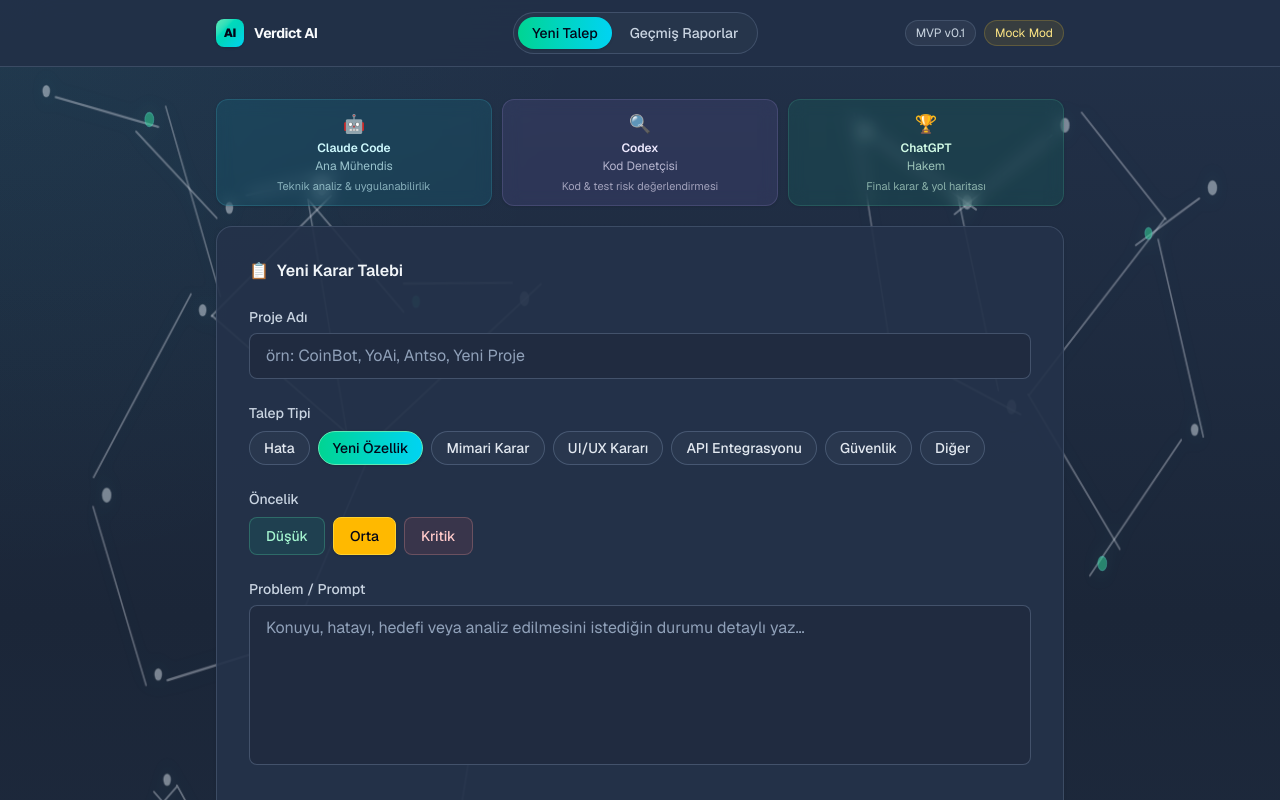
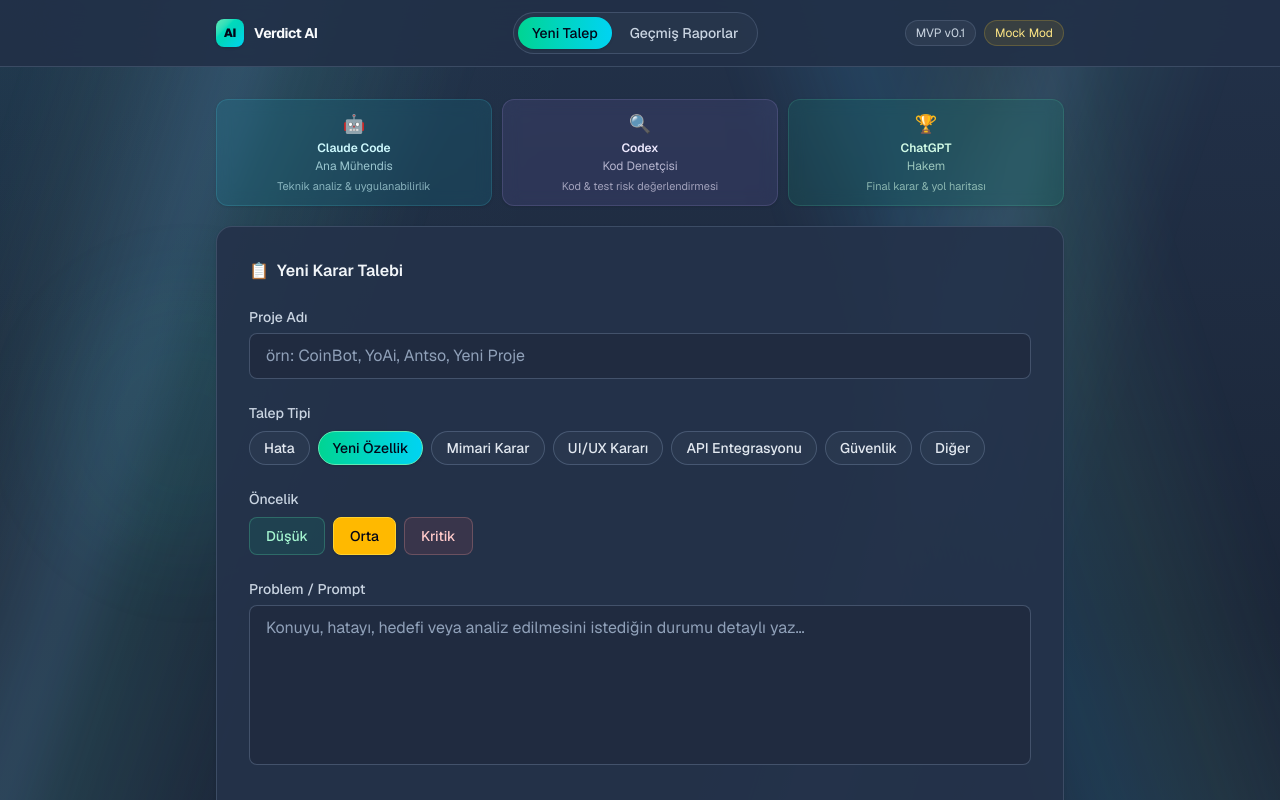
Before and after one commit to onursuay/Verdict-ai, a Next.js app: page / in a window 1280 px wide. Shown: the top 800 px of the page. Built offline with nearby package versions, Linux system fonts and the light colour scheme.

Commit message:
Replace network animation with light sweeps

```diff
--- a/app/globals.css
+++ b/app/globals.css
@@ -27,7 +27,7 @@
   color: #ecfeff;
 }
 
-.algorithm-layer {
+.light-sweep-layer {
   pointer-events: none;
   position: absolute;
   inset: 0;
@@ -35,142 +35,137 @@
   overflow: hidden;
 }
 
-.network-field {
+.light-sweep {
   position: absolute;
-  inset: 0;
-  height: 100%;
-  width: 100%;
-  opacity: 1;
+  height: 160%;
+  width: 26rem;
+  border-radius: 999px;
+  background: linear-gradient(
+    90deg,
+    transparent,
+    rgba(167, 243, 208, 0.06) 18%,
+    rgba(125, 211, 252, 0.28) 48%,
+    rgba(94, 234, 212, 0.16) 62%,
+    transparent
+  );
+  filter: blur(14px);
+  mix-blend-mode: screen;
+  opacity: 0.2;
+  transform: translate3d(-45vw, -25%, 0) rotate(18deg);
+  animation: light-sweep 14s ease-in-out infinite;
 }
 
-.network-cluster {
-  fill: rgba(226, 232, 240, 0.78);
-  stroke: rgba(226, 232, 240, 0.42);
-  stroke-linecap: round;
-  stroke-linejoin: round;
-  stroke-width: 1.65;
-  filter: drop-shadow(0 0 8px rgba(45, 212, 191, 0.2));
+.light-sweep-1 {
+  left: -20rem;
+  top: -18%;
 }
 
-.network-cluster line {
-  fill: transparent !important;
-  opacity: 0.95;
-  transform-box: fill-box;
-  transform-origin: center;
-  animation: edge-drift-a 8s ease-in-out infinite alternate;
+.light-sweep-2 {
+  left: -24rem;
+  top: 10%;
+  width: 18rem;
+  animation-delay: -5s;
+  animation-duration: 18s;
+  transform: translate3d(-45vw, -25%, 0) rotate(-16deg);
 }
 
-.network-cluster line:nth-of-type(2n) {
-  animation-name: edge-drift-b;
-  animation-duration: 10s;
-  animation-delay: -2s;
+.light-sweep-3 {
+  left: 12%;
+  top: -35%;
+  width: 16rem;
+  background: linear-gradient(90deg, transparent, rgba(52, 211, 153, 0.18), transparent);
+  animation-delay: -9s;
+  animation-duration: 22s;
 }
 
-.network-cluster line:nth-of-type(3n) {
-  animation-name: edge-drift-c;
-  animation-duration: 12s;
-  animation-delay: -5s;
+.light-sweep-4 {
+  right: -20rem;
+  top: -26%;
+  width: 22rem;
+  background: linear-gradient(90deg, transparent, rgba(56, 189, 248, 0.22), rgba(110, 231, 183, 0.12), transparent);
+  animation-name: light-sweep-reverse;
+  animation-delay: -3s;
+  animation-duration: 20s;
 }
 
-.network-cluster line:nth-of-type(5n) {
-  animation-name: edge-drift-d;
-  animation-duration: 9s;
-  animation-delay: -3s;
+.light-glow {
+  position: absolute;
+  border-radius: 999px;
+  filter: blur(48px);
+  opacity: 0.26;
+  animation: glow-drift 16s ease-in-out infinite alternate;
 }
 
-.network-cluster circle {
-  stroke: rgba(226, 232, 240, 0.38);
-  stroke-width: 1;
-  animation: node-pulse 4.8s ease-in-out infinite;
+.light-glow-1 {
+  left: 4%;
+  top: 22%;
+  height: 18rem;
+  width: 18rem;
+  background: rgba(45, 212, 191, 0.18);
 }
 
-.network-cluster .node-hot {
-  fill: rgba(52, 211, 153, 0.88);
-  stroke: rgba(94, 234, 212, 0.62);
+.light-glow-2 {
+  right: 6%;
+  bottom: 8%;
+  height: 20rem;
+  width: 20rem;
+  background: rgba(56, 189, 248, 0.14);
+  animation-delay: -7s;
 }
 
-@keyframes edge-drift-a {
+@keyframes light-sweep {
   0% {
-    transform: translate3d(-14px, -5px, 0) rotate(-0.8deg);
-    opacity: 0.45;
+    opacity: 0.08;
+    transform: translate3d(-45vw, -25%, 0) rotate(18deg);
   }
 
-  50% {
-    opacity: 1;
+  22% {
+    opacity: 0.74;
+  }
+
+  70% {
+    opacity: 0.42;
   }
 
   100% {
-    transform: translate3d(16px, 7px, 0) rotate(0.8deg);
-    opacity: 0.75;
+    opacity: 0.1;
+    transform: translate3d(150vw, -8%, 0) rotate(18deg);
   }
 }
 
-@keyframes edge-drift-b {
+@keyframes light-sweep-reverse {
   0% {
-    transform: translate3d(12px, -8px, 0) rotate(0.6deg);
-    opacity: 0.52;
+    opacity: 0.08;
+    transform: translate3d(45vw, -20%, 0) rotate(-18deg);
+  }
+
+  24% {
+    opacity: 0.68;
+  }
+
+  72% {
+    opacity: 0.38;
   }
 
   100% {
-    transform: translate3d(-18px, 10px, 0) rotate(-0.9deg);
-    opacity: 0.9;
+    opacity: 0.1;
+    transform: translate3d(-150vw, 2%, 0) rotate(-18deg);
   }
 }
 
-@keyframes edge-drift-c {
+@keyframes glow-drift {
   0% {
-    transform: translate3d(-8px, 12px, 0) rotate(1deg);
-    opacity: 0.58;
+    transform: translate3d(-18px, -10px, 0) scale(0.95);
   }
 
   100% {
-    transform: translate3d(20px, -10px, 0) rotate(-0.7deg);
-    opacity: 0.82;
-  }
-}
-
-@keyframes edge-drift-d {
-  0% {
-    transform: translate3d(6px, 9px, 0) rotate(-0.5deg);
-    opacity: 0.5;
-  }
-
-  100% {
-    transform: translate3d(-14px, -12px, 0) rotate(0.7deg);
-    opacity: 0.88;
-  }
-}
-
-@keyframes node-pulse {
-  0%,
-  100% {
-    opacity: 0.5;
-  }
-
-  50% {
-    opacity: 1;
-  }
-}
-
-@media (max-width: 640px) {
-  .network-field {
-    opacity: 0.72;
-  }
-
-  .network-left-top,
-  .network-left-bottom {
-    transform: translateX(-120px);
-  }
-
-  .network-right-top,
-  .network-right-bottom {
-    transform: translateX(120px);
+    transform: translate3d(22px, 16px, 0) scale(1.08);
   }
 }
 
 @media (prefers-reduced-motion: reduce) {
-  .network-cluster line,
-  .network-cluster circle {
+  .light-sweep,
+  .light-glow {
     animation: none;
   }
 }
--- a/app/page.tsx
+++ b/app/page.tsx
@@ -70,100 +70,13 @@
   return (
     <div className="relative min-h-screen overflow-hidden bg-[#1b2638] text-slate-100">
       <div className="pointer-events-none absolute inset-0 z-0 bg-[radial-gradient(circle_at_top_left,rgba(20,184,166,0.07),transparent_32%),linear-gradient(180deg,#223149_0%,#1b2638_48%,#202d42_100%)]" />
-      <div className="algorithm-layer" aria-hidden="true">
-        <svg className="network-field" viewBox="0 0 1440 900" preserveAspectRatio="none">
-          <g className="network-cluster network-left-top">
-            <line x1="52" y1="64" x2="168" y2="84" />
-            <line x1="168" y1="84" x2="258" y2="146" />
-            <line x1="258" y1="146" x2="362" y2="132" />
-            <line x1="362" y1="132" x2="468" y2="212" />
-            <line x1="468" y1="212" x2="590" y2="210" />
-            <line x1="168" y1="84" x2="228" y2="218" />
-            <line x1="228" y1="218" x2="362" y2="132" />
-            <line x1="362" y1="132" x2="408" y2="314" />
-            <line x1="408" y1="314" x2="590" y2="210" />
-            <line x1="120" y1="348" x2="228" y2="218" />
-            <line x1="228" y1="218" x2="408" y2="314" />
-            <line x1="408" y1="314" x2="316" y2="446" />
-            <line x1="316" y1="446" x2="178" y2="474" />
-            <line x1="178" y1="474" x2="120" y2="348" />
-            <circle cx="52" cy="64" r="4" />
-            <circle cx="168" cy="84" r="5" className="node-hot" />
-            <circle cx="258" cy="146" r="4" />
-            <circle cx="362" cy="132" r="5" />
-            <circle cx="468" cy="212" r="4" className="node-hot" />
-            <circle cx="590" cy="210" r="5" />
-            <circle cx="228" cy="218" r="4" />
-            <circle cx="408" cy="314" r="5" />
-            <circle cx="120" cy="348" r="5" />
-            <circle cx="316" cy="446" r="4" className="node-hot" />
-            <circle cx="178" cy="474" r="4" />
-          </g>
-          <g className="network-cluster network-left-bottom">
-            <line x1="94" y1="616" x2="188" y2="548" />
-            <line x1="188" y1="548" x2="292" y2="624" />
-            <line x1="292" y1="624" x2="354" y2="734" />
-            <line x1="354" y1="734" x2="262" y2="812" />
-            <line x1="262" y1="812" x2="112" y2="768" />
-            <line x1="112" y1="768" x2="94" y2="616" />
-            <line x1="188" y1="548" x2="354" y2="734" />
-            <line x1="354" y1="734" x2="482" y2="642" />
-            <line x1="482" y1="642" x2="568" y2="716" />
-            <line x1="568" y1="716" x2="594" y2="826" />
-            <line x1="292" y1="624" x2="482" y2="642" />
-            <line x1="482" y1="642" x2="514" y2="524" />
-            <circle cx="94" cy="616" r="5" />
-            <circle cx="188" cy="548" r="4" />
-            <circle cx="292" cy="624" r="5" />
-            <circle cx="354" cy="734" r="4" />
-            <circle cx="262" cy="812" r="5" className="node-hot" />
-            <circle cx="112" cy="768" r="4" />
-            <circle cx="482" cy="642" r="5" />
-            <circle cx="568" cy="716" r="4" className="node-hot" />
-            <circle cx="594" cy="826" r="4" />
-            <circle cx="514" cy="524" r="4" />
-          </g>
-          <g className="network-cluster network-right-top">
-            <line x1="974" y1="92" x2="1088" y2="142" />
-            <line x1="1088" y1="142" x2="1198" y2="88" />
-            <line x1="1198" y1="88" x2="1292" y2="164" />
-            <line x1="1292" y1="164" x2="1364" y2="132" />
-            <line x1="1088" y1="142" x2="1138" y2="286" />
-            <line x1="1138" y1="286" x2="1292" y2="164" />
-            <line x1="1292" y1="164" x2="1344" y2="302" />
-            <line x1="1344" y1="302" x2="1240" y2="396" />
-            <line x1="1240" y1="396" x2="1138" y2="286" />
-            <line x1="974" y1="92" x2="1014" y2="246" />
-            <line x1="1014" y1="246" x2="1138" y2="286" />
-            <circle cx="974" cy="92" r="4" />
-            <circle cx="1088" cy="142" r="5" />
-            <circle cx="1198" cy="88" r="5" />
-            <circle cx="1292" cy="164" r="4" className="node-hot" />
-            <circle cx="1364" cy="132" r="5" />
-            <circle cx="1138" cy="286" r="5" />
-            <circle cx="1344" cy="302" r="4" />
-            <circle cx="1240" cy="396" r="5" className="node-hot" />
-            <circle cx="1014" cy="246" r="4" />
-          </g>
-          <g className="network-cluster network-right-bottom">
-            <line x1="920" y1="620" x2="1014" y2="698" />
-            <line x1="1014" y1="698" x2="1134" y2="642" />
-            <line x1="1134" y1="642" x2="1268" y2="722" />
-            <line x1="1268" y1="722" x2="1382" y2="664" />
-            <line x1="1014" y1="698" x2="1052" y2="826" />
-            <line x1="1052" y1="826" x2="1198" y2="782" />
-            <line x1="1198" y1="782" x2="1268" y2="722" />
-            <line x1="920" y1="620" x2="1052" y2="826" />
-            <line x1="1052" y1="826" x2="1198" y2="782" />
-            <circle cx="920" cy="620" r="5" />
-            <circle cx="1014" cy="698" r="4" className="node-hot" />
-            <circle cx="1134" cy="642" r="5" />
-            <circle cx="1268" cy="722" r="4" />
-            <circle cx="1382" cy="664" r="5" className="node-hot" />
-            <circle cx="1052" cy="826" r="5" />
-            <circle cx="1198" cy="782" r="4" />
-          </g>
-        </svg>
+      <div className="light-sweep-layer" aria-hidden="true">
+        <span className="light-sweep light-sweep-1" />
+        <span className="light-sweep light-sweep-2" />
+        <span className="light-sweep light-sweep-3" />
+        <span className="light-sweep light-sweep-4" />
+        <span className="light-glow light-glow-1" />
+        <span className="light-glow light-glow-2" />
       </div>
       {/* Navbar */}
       <header className="sticky top-0 z-10 border-b border-slate-500/40 bg-[#223047]/90 backdrop-blur-xl">
```
